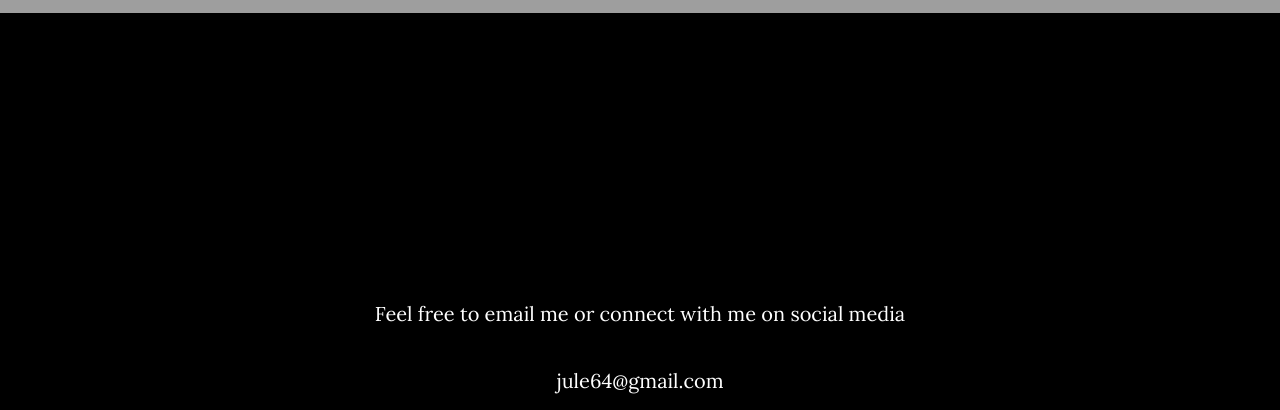
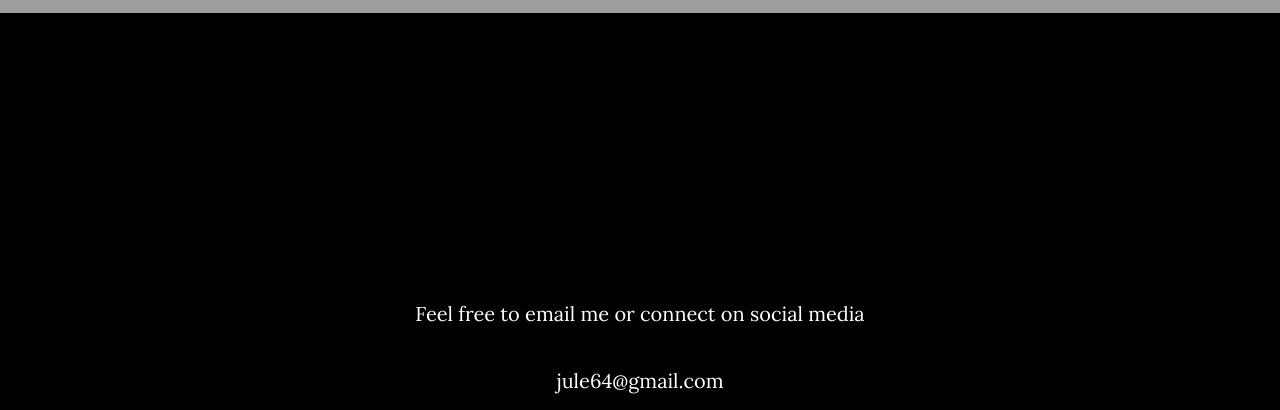
Before and after one commit to jule64/jule64.github.com, a plain HTML site: page index.html in a window 1280 px wide. Shown: the part 1821-2231 px from the top of the page. Drawn offline with nearby package versions, Linux system fonts and the light colour scheme; some packages are replaced by stand-ins of ours; grey boxes are pictures that could not be loaded.

```diff
--- a/index.html
+++ b/index.html
@@ -110,7 +110,7 @@
         <div class="row">
             <div class="col-lg-8 col-lg-offset-2">
                 <h2></h2>
-                <p>Feel free to email me or connect with me on social media</p>
+                <p>Feel free to email me or connect on social media</p>
                 <p>jule64@gmail.com</p>
                 <ul class="list-inline banner-social-buttons">
                     <li><a target="_blank" href="https://www.linkedin.com/pub/julien-monnier/1/b60/b69" class="btn btn-default btn-lg"><i class="fa fa-google-plus fa-fw"></i> <span class="network-name">LinkedIn</span></a>
```
Also changed, not shown: 2 other files.
